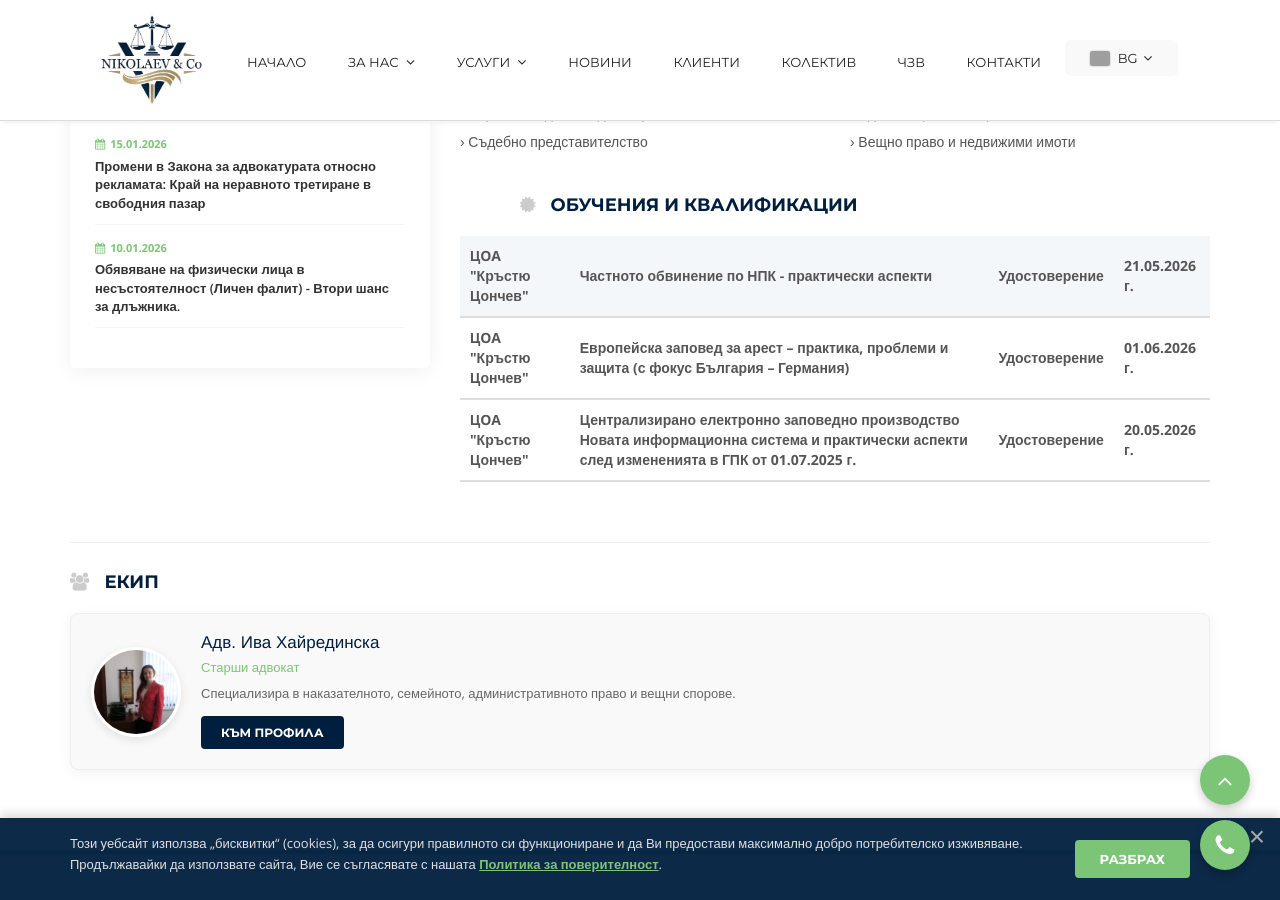
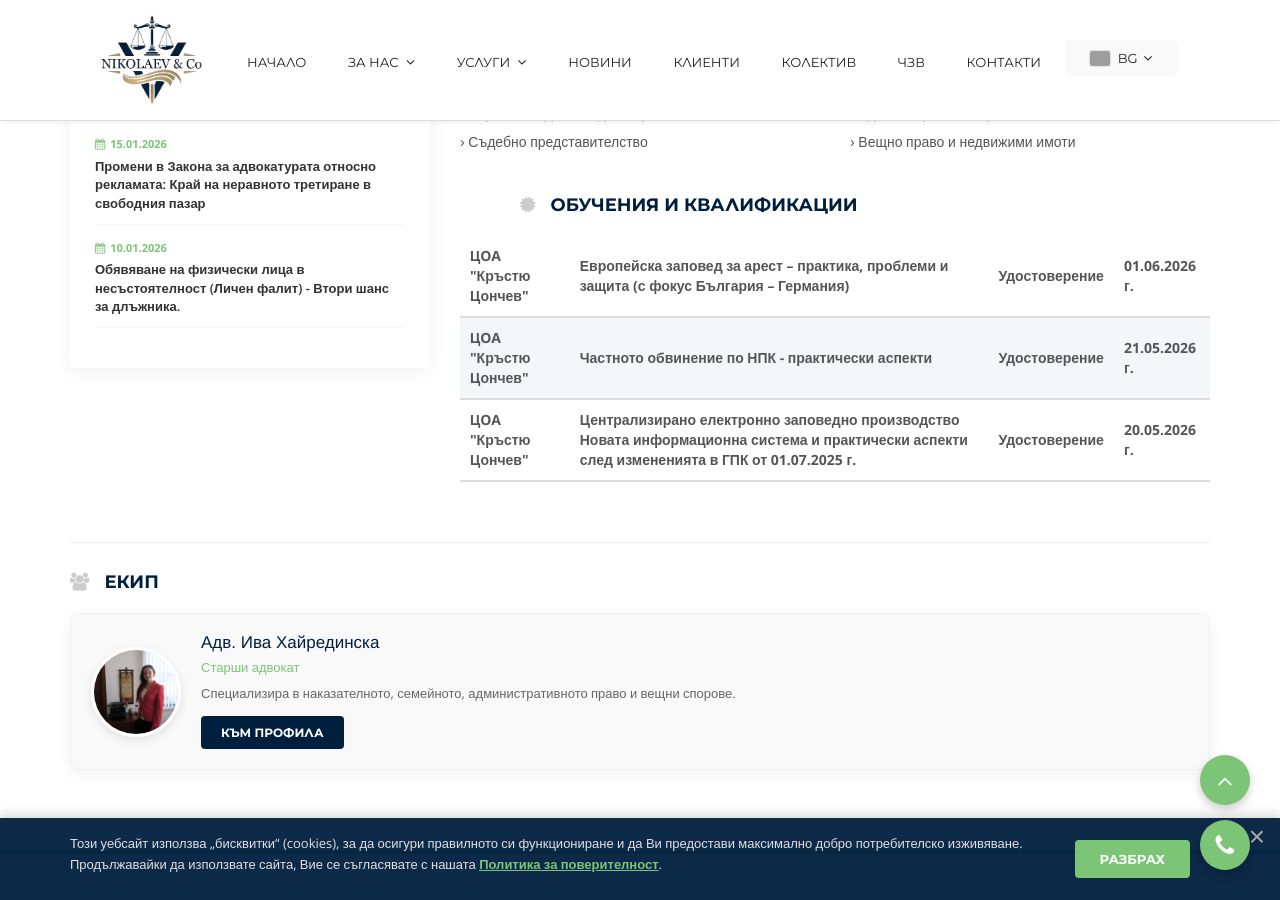
Before and after one commit to NikolaiNikolaev/law-page, a Jekyll site: the page built from kolektiv/advokat-nikolai-nikolaev.html, in a window 1280 px wide and 900 px high, scrolled down 1404 px. Built offline with Jekyll 4.4.1, drawn with Linux system fonts in a browser that asks for light colours; grey boxes are pictures that could not be loaded.

Commit message:
Update advokat-nikolai-nikolaev.html

```diff
--- a/kolektiv/advokat-nikolai-nikolaev.html
+++ b/kolektiv/advokat-nikolai-nikolaev.html
@@ -121,22 +121,22 @@
                     <!-- СЕКЦИЯ "ОБУЧЕНИЯ" -->
                     <h3 style="font-size: 18px; color: #001F3F; margin-top: 40px; margin-bottom: 20px; font-weight: 700; text-transform: uppercase;"><i class="fa fa-certificate" style="color: #ccc; margin-right: 10px;"></i> Обучения и квалификации</h3>
                     <table style="width: 100%; border-collapse: collapse; font-size: 14px; color: #555;">
-                        <tbody>
+                        <thead>
                             <tr>
                                 <th style="padding: 10px; border-bottom: 2px solid #ddd;">ЦOA "Кръстю Цончев"</th>
                                 <th style="padding: 10px; border-bottom: 2px solid #ddd;">Европейска заповед за арест – практика, проблеми и защита (с фокус България – Германия)</th>
                                 <th style="padding: 10px; border-bottom: 2px solid #ddd;">Удостоверение</th>
                                 <th style="padding: 10px; border-bottom: 2px solid #ddd;">01.06.2026 г. </th>
                             </tr>
-                        </tbody>
-                        <thead>
+                        </thead>
+                        <tbody>
                             <tr style="background: #f4f7f9; text-align: left;">
                                 <th style="padding: 10px; border-bottom: 2px solid #ddd;">ЦOA "Кръстю Цончев"</th>
                                 <th style="padding: 10px; border-bottom: 2px solid #ddd;">Частното обвинение по НПК - практически аспекти</th>
                                 <th style="padding: 10px; border-bottom: 2px solid #ddd;">Удостоверение</th>
                                 <th style="padding: 10px; border-bottom: 2px solid #ddd;">21.05.2026 г.</th>
                             </tr>
-                        </thead>
+                        </tbody>
                         <tbody>
                             <tr>
                                 <th style="padding: 10px; border-bottom: 2px solid #ddd;">ЦOA "Кръстю Цончев"</th>
```
